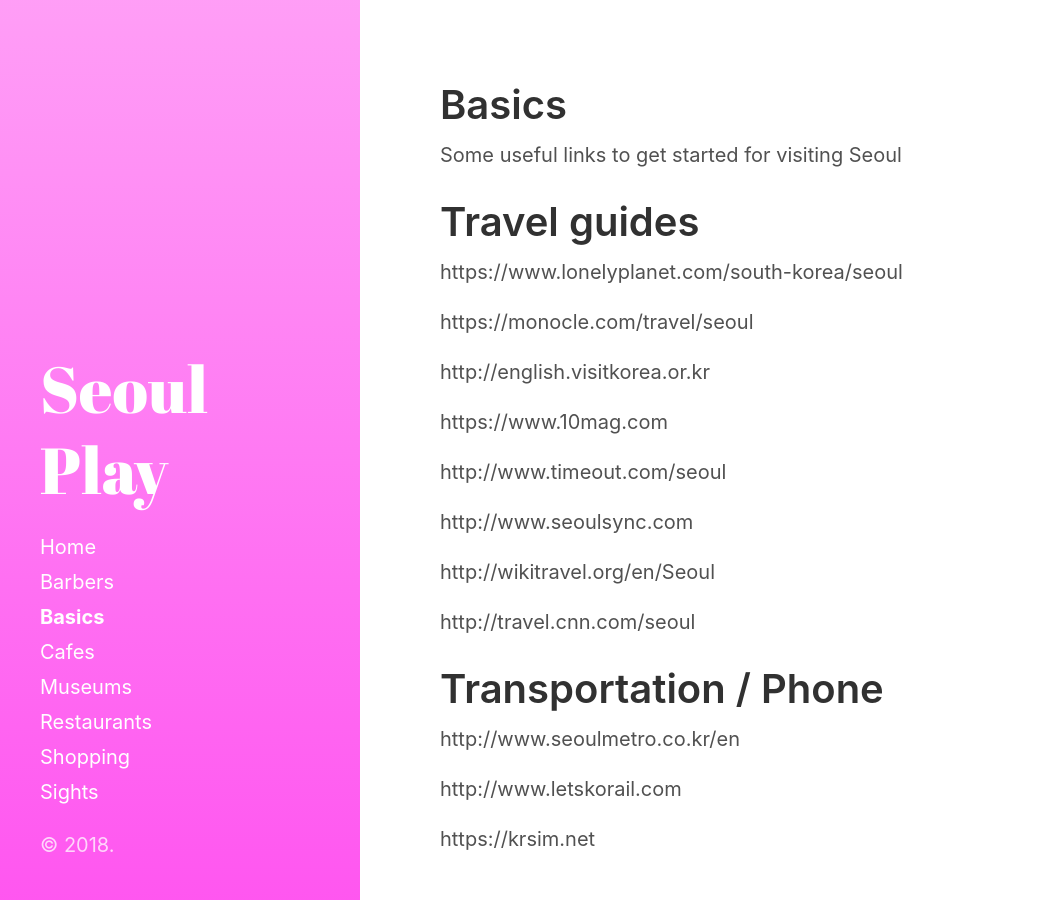
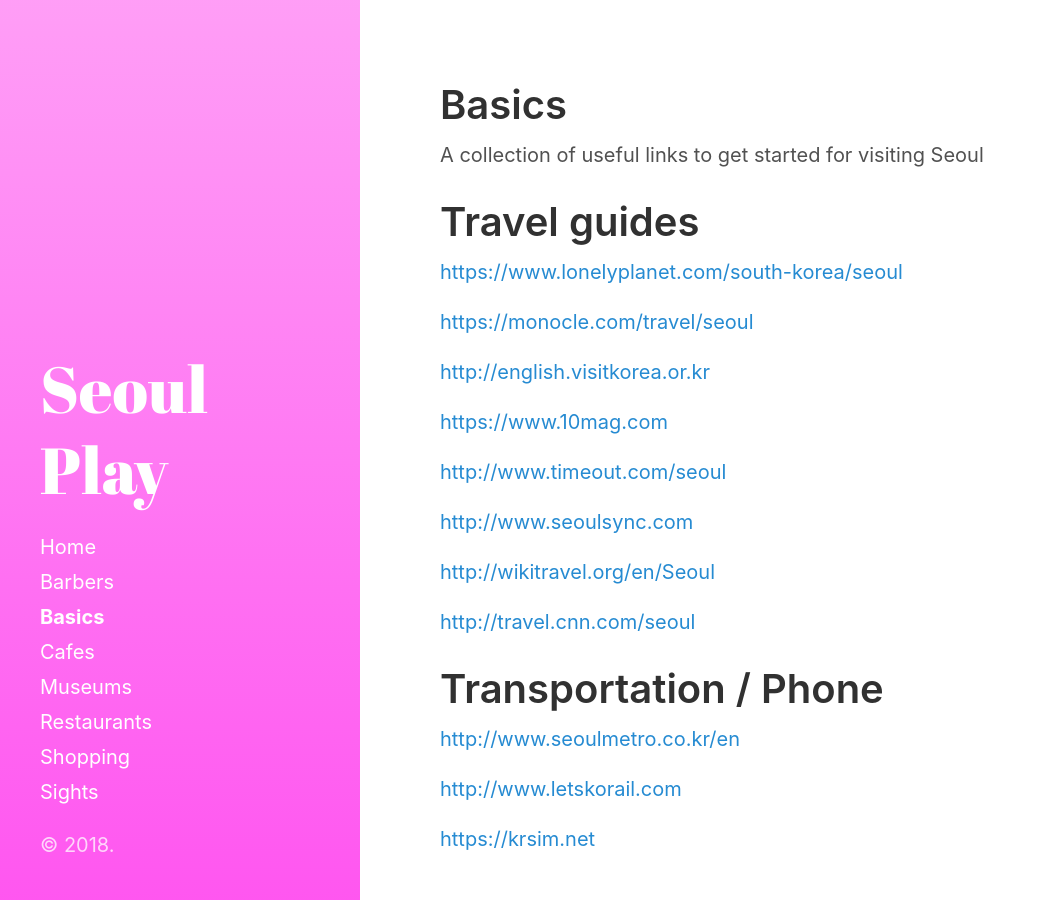
Before and after one commit to seoulplay/seoulplay.github.io, a Jekyll site: the page built from category/basics.md, in a window 1280 px wide. Shown: the whole page, without its empty margins (0-1046 px from the left). Built offline with Jekyll 4.4.1, drawn with Linux system fonts in a browser that asks for light colours.

Commit message:
Update basics.md

```diff
--- a/category/basics.md
+++ b/category/basics.md
@@ -3,31 +3,31 @@ layout: category
 title: Basics
 ---
 
-Some useful links to get started for visiting Seoul
+A collection of useful links to get started for visiting Seoul
 
 # Travel guides
 
-https://www.lonelyplanet.com/south-korea/seoul
+<https://www.lonelyplanet.com/south-korea/seoul>
 
-https://monocle.com/travel/seoul
+<https://monocle.com/travel/seoul>
 
-http://english.visitkorea.or.kr
+<http://english.visitkorea.or.kr>
 
-https://www.10mag.com
+<https://www.10mag.com>
 
-http://www.timeout.com/seoul
+<http://www.timeout.com/seoul>
 
-http://www.seoulsync.com
+<http://www.seoulsync.com>
 
-http://wikitravel.org/en/Seoul
+<http://wikitravel.org/en/Seoul>
 
-http://travel.cnn.com/seoul
+<http://travel.cnn.com/seoul>
 
 
 # Transportation / Phone
 
-http://www.seoulmetro.co.kr/en
+<http://www.seoulmetro.co.kr/en>
 
-http://www.letskorail.com
+<http://www.letskorail.com>
 
-https://krsim.net
+<https://krsim.net>
```
